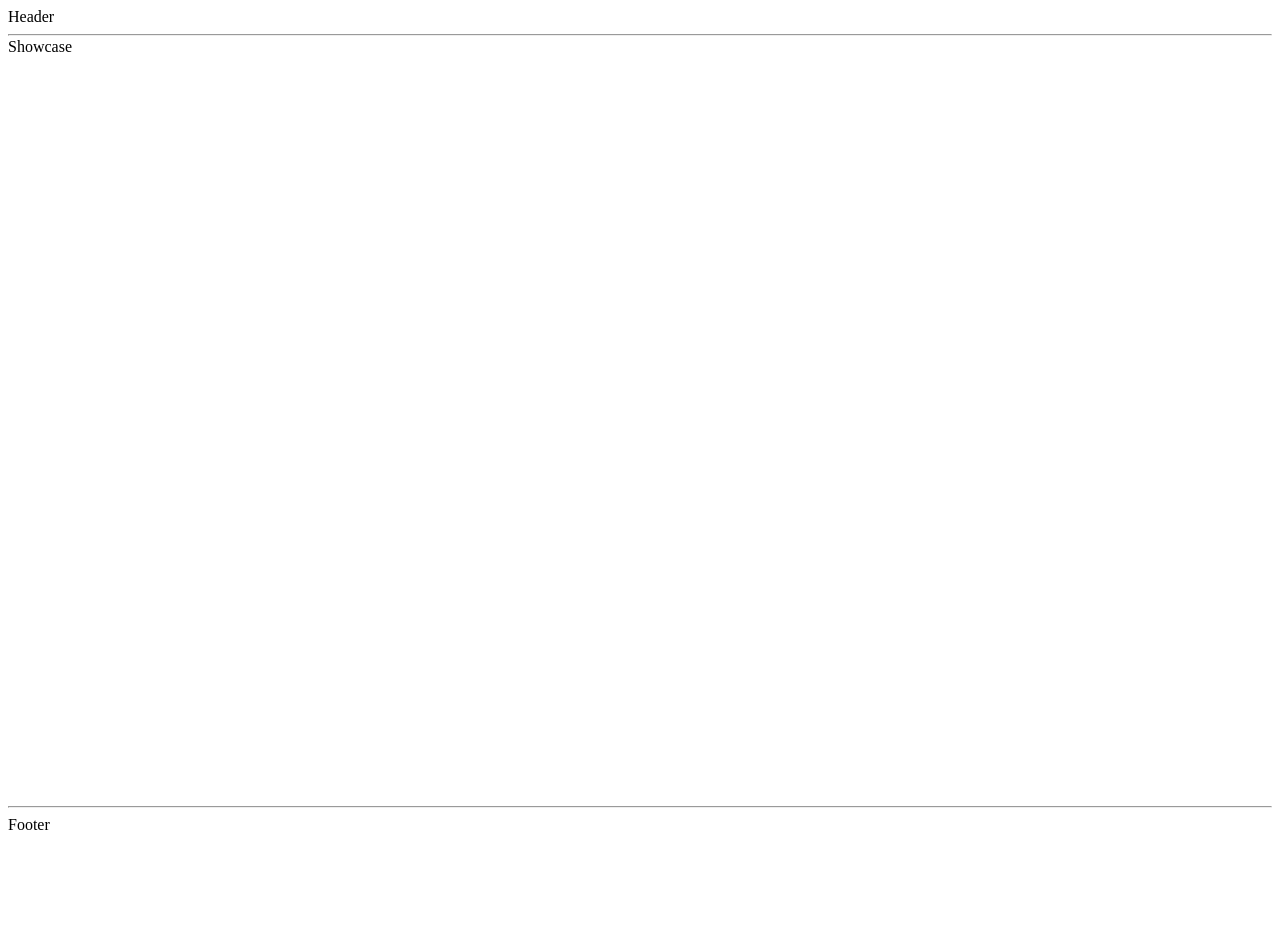
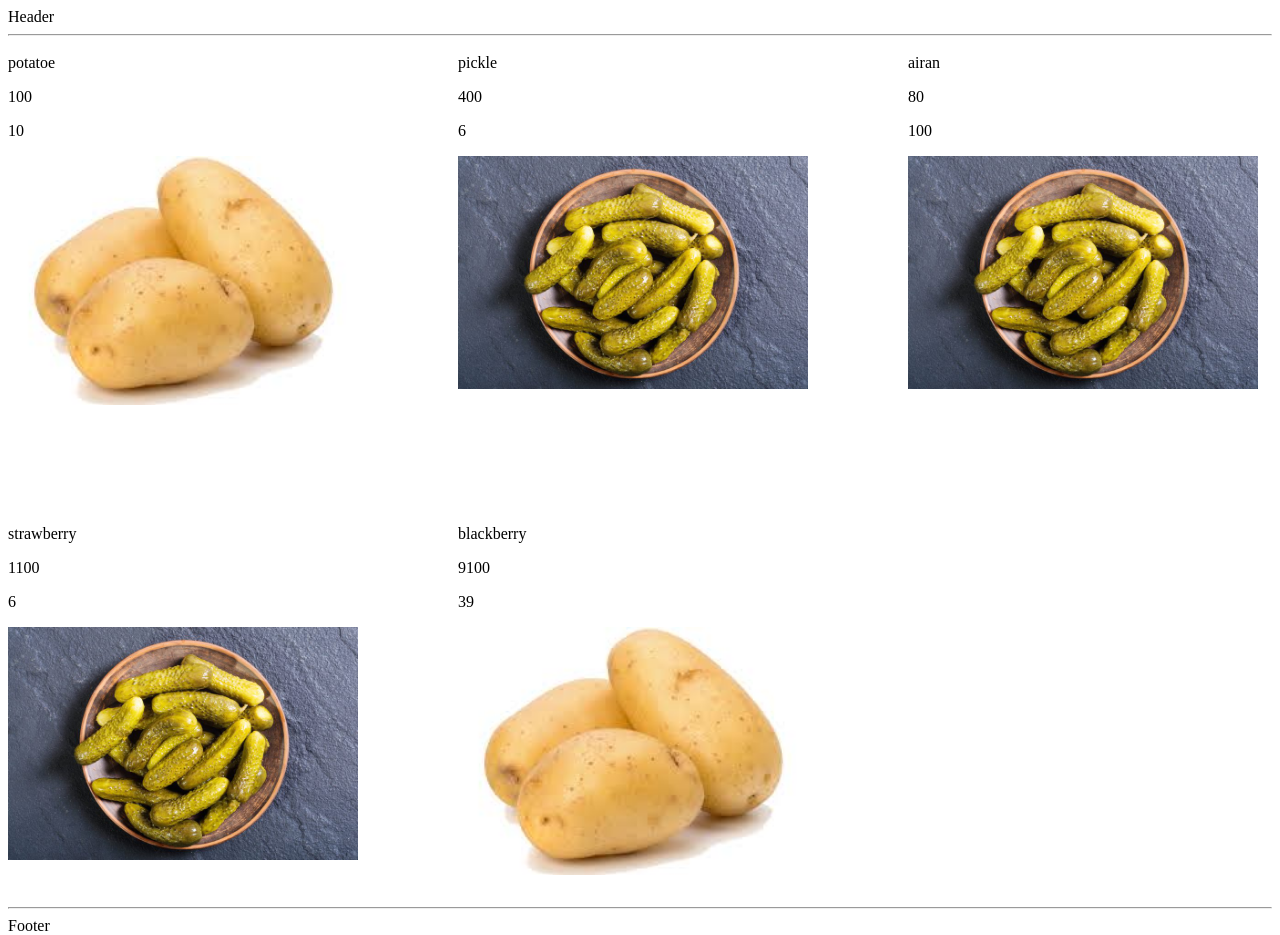
Before and after one commit to pay4ok-exe/Jemis-Jidek, a React (Create React App) app: page / in a window 1280 px wide. Before the commit the page ends 834 px from the top, so only its background shows below. Built offline with nearby package versions, Linux system fonts and the light colour scheme.

Commit message:
Added Product.jsx

```diff
--- /dev/null
+++ b/src/components/Showcase/Product.jsx
@@ -0,0 +1,12 @@
+export default function Product(props){
+    const product = props.item;
+    console.log(props);
+    return(
+        <div key={product.id}>
+            <p>{product.name}</p>
+            <p>{product.price}</p>
+            <p>{product.amountLeft}</p>
+            <img src={product.img} style={{width: '350px'}}/>
+        </div>
+    )
+}
--- a/src/components/Showcase/index.jsx
+++ b/src/components/Showcase/index.jsx
@@ -1,5 +1,18 @@
+import { products } from '../../data/products';
+import Product from './Product';
+
 export default function Showcase(){
+    // console.log(products)
     return(
-        <div>Showcase</div>
+        <div style={{
+            display: 'flex',
+            gap: '100px',
+            flexWrap: 'wrap'
+        }}>
+
+            {products.map((product, index) =>(
+                <Product item={product}/>
+            ))}
+        </div>
     )
 }
--- a/src/data/products.js
+++ b/src/data/products.js
@@ -1,4 +1,4 @@
-import potatoeIMG from "../assets/potatoes.jpeg";
+import potatoeIMG from '../assets/potatoes.jpeg';
 import pickleImg from "../assets/pickles.jpg";
 
 export const products = [
```
